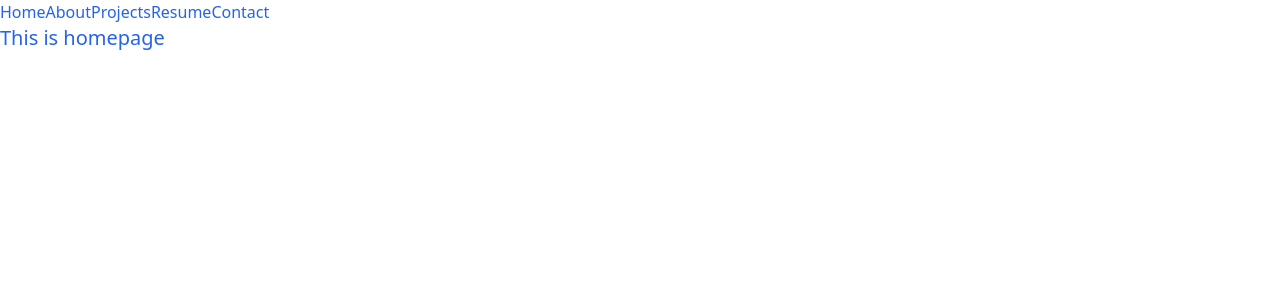
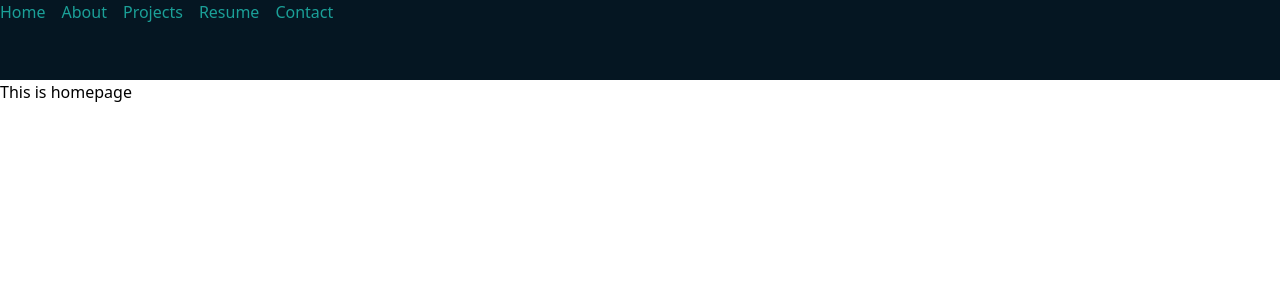
Before and after one commit to mnshaun24/shaun-portfolio, a React (Create React App) app: page / in a window 1280 px wide. Shown: the top 300 px of the page. Built offline with nearby package versions, Linux system fonts and the light colour scheme; the HTML template or start-up script is replaced by a standard one.

Commit message:
entered first working parts of tailwind to header

```diff
--- a/src/App.js
+++ b/src/App.js
@@ -16,7 +16,7 @@ function App() {
 
 
   return (
-    <div className='text-blue-600'>
+    <div>
       <Header currentPage={currentPage} setCurrentPage={setCurrentPage} pages={pages} />
       <main>
       <Page currentPage={currentPage} />
--- a/src/components/Header/index.js
+++ b/src/components/Header/index.js
@@ -5,7 +5,7 @@ function Header(props) {
     const { setCurrentPage, pages } = props;
 
     return (
-        <header>
+        <header className="text-secondary bg-primary justify-end h-20">
             <Navi navLinks={pages} setCurrentPage={setCurrentPage} />
         </header>
     );
--- a/src/components/Home/index.js
+++ b/src/components/Home/index.js
@@ -3,7 +3,7 @@ import React from "react";
 function Home() {
 
   return (
-      <section className="text-xl text-blue-600">
+      <section>
         <p>This is homepage</p>
       </section>
   );
--- a/src/components/Navigation/index.js
+++ b/src/components/Navigation/index.js
@@ -4,7 +4,7 @@ function Navi({ navLinks, setCurrentPage }) {
 
   return (
     <container>
-        <div>
+        <div className="space-x-4">
           {navLinks.map((link) => {
             return (
                 <span eventKey={link} onClick={() => setCurrentPage(link)}>{link}</span>
```
